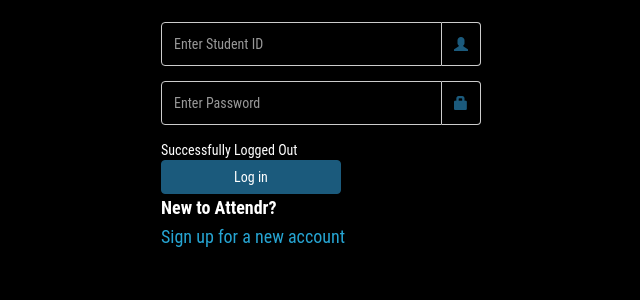
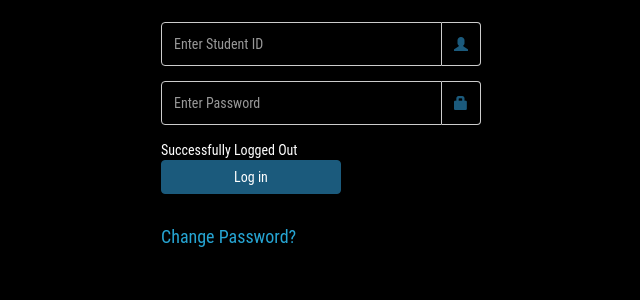
Before and after one commit to tunir27/django-Attendance, a Django app: page /signout/ in a window 1280 px wide; the page is wider, and only the part inside the window is pictured. Shown: the part 182-482 px from the top of that part, without its empty margins (284-924 px from the left). Run offline with Django 3.2, Linux system fonts and the light colour scheme; some libraries are stand-ins or nearby versions.

Commit message:
Changes made

```diff
--- a/att_app/templates/index.html
+++ b/att_app/templates/index.html
@@ -55,14 +55,14 @@
 
                               <div class="form-group sign-btn">
                                   <input type="submit" class="btn" value="Log in">
-                                  <p><strong>New to Attendr?</strong><br><a href="#" id="flip-btn" class="signup signup_link">Sign up for a new account</a></p>
+                                  <p><strong></strong><br><a href="#" id="flip-btn" class="signup signup_link">Change Password?</a></p>
                               </div>
                           </form>
                         </div>
                         <div class="back signup_form" style="opacity: 0;padding-top:100px;padding-left:20px">
 						<p>Password Reset</p>
                           <div class="form-group sign-btn">
-							<form action="https://attendanceproject.herokuapp.com/reset_password/">
+							<form action="http://127.0.0.1:8000/reset_password/">
                               <input type="submit" class="btn" value="Sign up"/>
                               <br><br>
 							<p>You already have an account? <a href="#" id="unflip-btn" class="signup">Log in</a></p>
```
